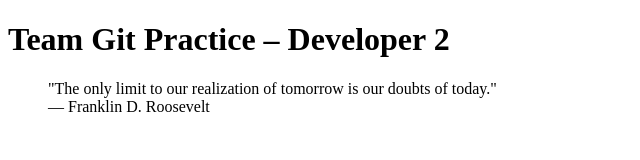
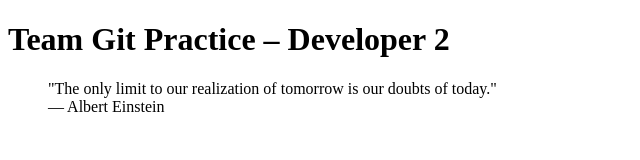
Before and after one commit to Cotton0072/GitLab, a plain HTML site: page index.html in a window 1280 px wide. Shown: the full height of the page, 0-640 px from the left. Drawn offline with Linux system fonts and the light colour scheme.

Commit message:
Crockett: corrected quote author back to Albert Einstein

```diff
--- a/index.html
+++ b/index.html
@@ -11,7 +11,7 @@
 
     <blockquote>
         "The only limit to our realization of tomorrow is our doubts of today."
-        <footer>— Franklin D. Roosevelt</footer>
+        <footer>— Albert Einstein</footer>
     </blockquote>
 
 </body>
```
